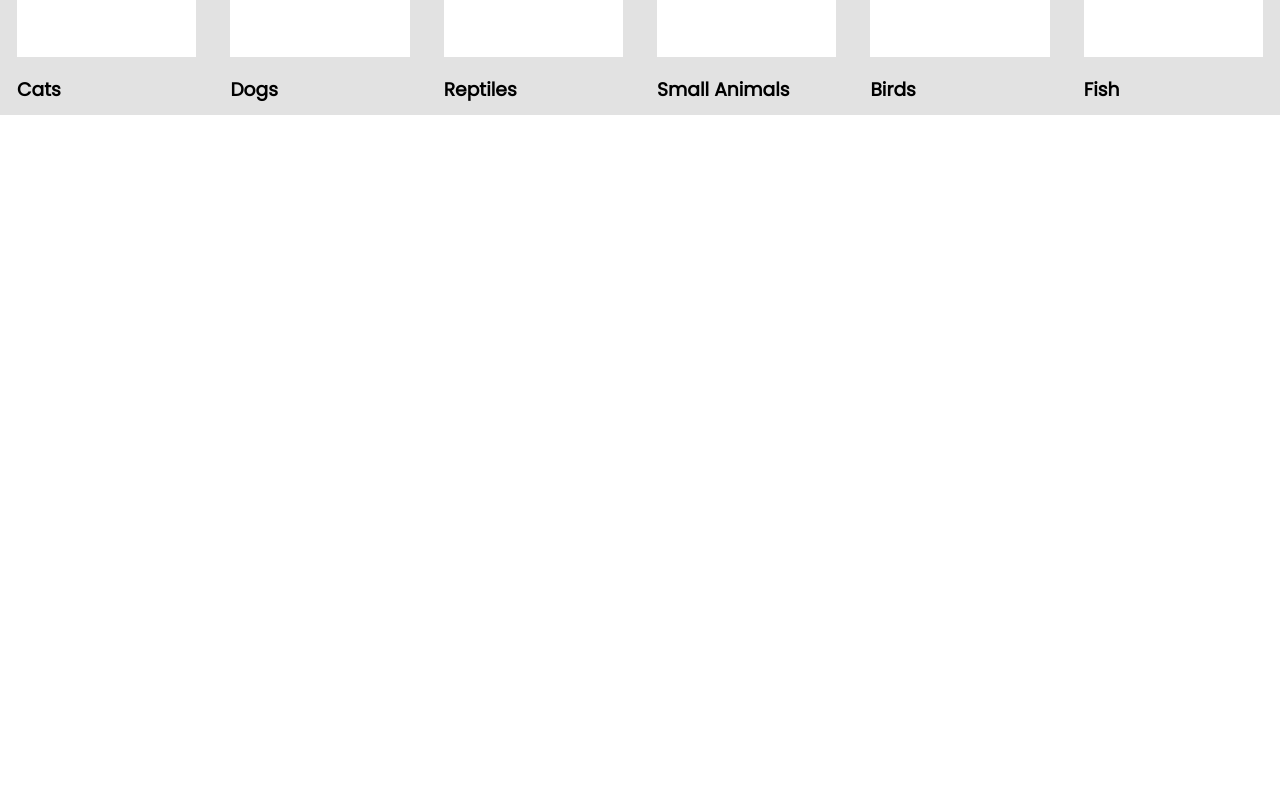
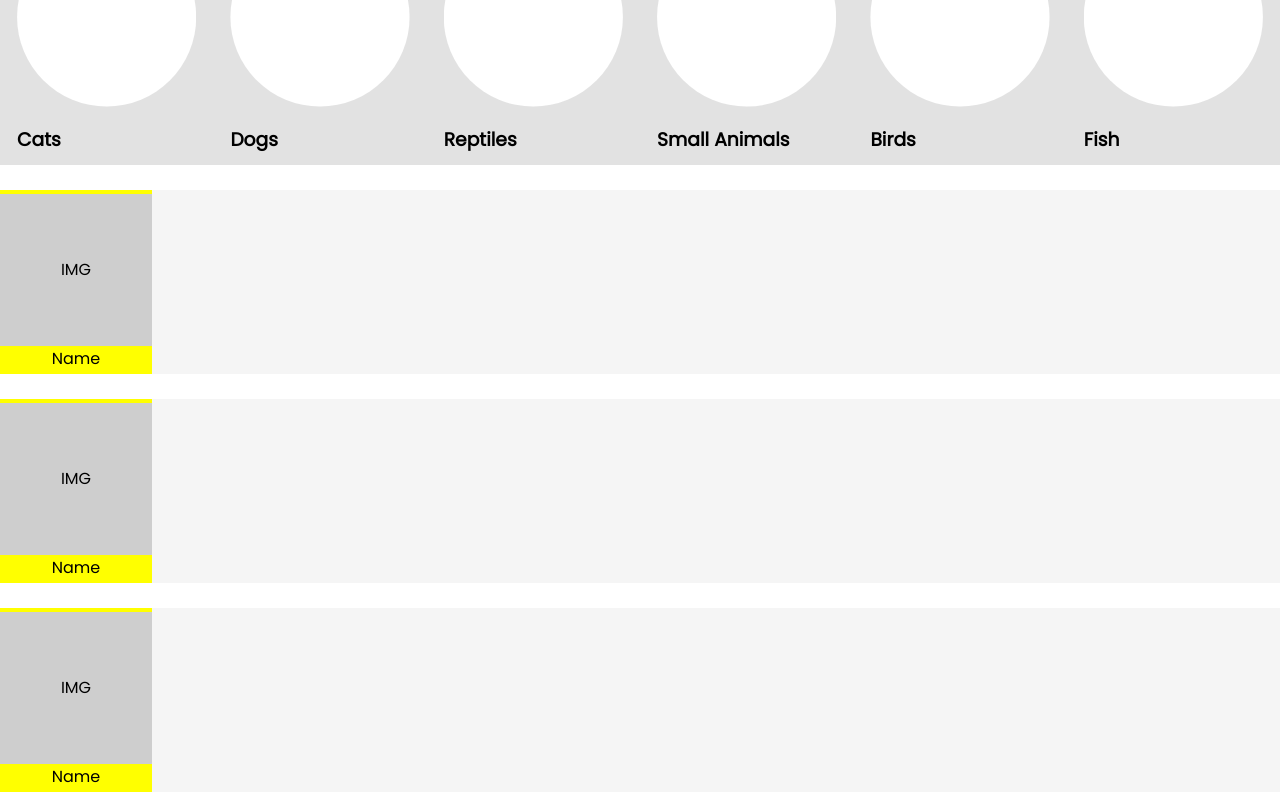
Before and after one commit to DanielPichette/DevCodeCampCapstone-FE-REACT, a React (Create React App) app in the folder capstonefrontend/: page / in a window 1280 px wide. Shown: the part 904-1704 px from the top of the page. Before the commit the page ends 1027 px from the top, so only its background shows below. Built offline with nearby package versions, Linux system fonts and the light colour scheme.

Commit message:
began to workl out quick view bards in the home.jsx. began basic layout

```diff
--- a/capstonefrontend/src/components/Home/home.css
+++ b/capstonefrontend/src/components/Home/home.css
@@ -21,9 +21,38 @@
     background-color: rgb(226, 226, 226);
     place-content: center;
     height: 18vw;
+
 }
 .CircleImage{
     width: 14vw;
     height: 14vw;
     background-color: white;
+    clip-path: circle(50% at 50% 50%);
+
 }
+
+.CatBar, .ItemBar, .DogBar{
+    display: flex;
+    width: 100vw;
+    height: 23vh;
+    background-color: whitesmoke;
+}
+
+.CatBarListing, .DogBarListing, .ItemBarListing{
+    display: grid;
+    background-color: yellow;
+    place-content: center;
+}
+
+.CatBarListingImage, .DogBarListingImage, .ItemBarListingImage{
+    display: grid;
+    height: 19vh;
+    width: 19vh;
+    background-color: rgb(206, 206, 206);
+    place-content: center;
+}
+
+.CatBarListingName,.DogBarListingName,.ItemBarListingName{
+    display: grid;
+    place-content: center;
+}
--- a/capstonefrontend/src/components/Home/home.jsx
+++ b/capstonefrontend/src/components/Home/home.jsx
@@ -22,10 +22,12 @@ class Home extends Component {
                 <div>
                     <Welcome/>
                 </div>
+                <br/>
 
                 <div>
                     <HomeBrowse/>
                 </div>
+                <br/>
 
                 <div className="SearchByAnimalHeader">
                     <h2>Search by Animal</h2>
@@ -73,6 +75,31 @@ class Home extends Component {
                         <h3>Fish</h3>
                     </div>
                 </div>
+                <br/>
+                <div className="CatBar">
+                    <div className="CatBarListing">
+                        <div className="CatBarListingImage">IMG</div>
+                        <div className="CatBarListingName">Name</div>
+                    </div>
+
+                </div>
+                <br/>
+                <div className="DogBar">
+                    <div className="DogBarListing">
+                        <div className="DogBarListingImage">IMG</div>
+                        <div className="CatBarListingName">Name</div>
+                    </div>
+
+                </div>
+                <br/>
+                <div className="ItemBar">
+                    <div className="ItemBarListing">
+                        <div className="ItemBarListingImage">IMG</div>
+                        <div className="ItemBarListingName">Name</div>
+                    </div>
+
+
+                </div>
 
             </div>
          );
```
